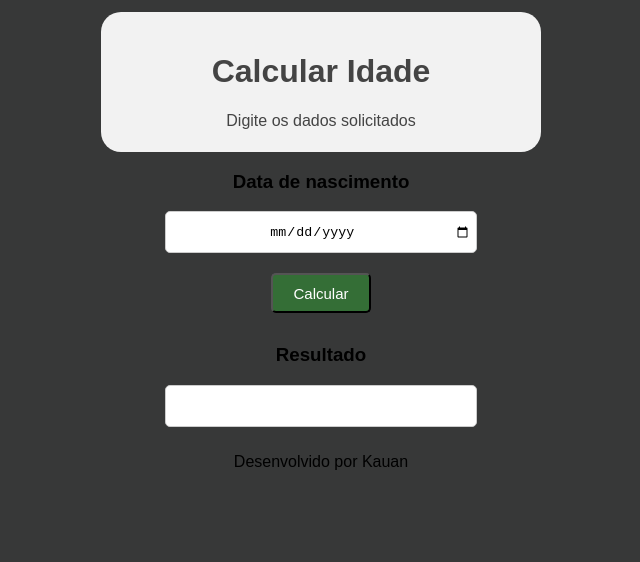
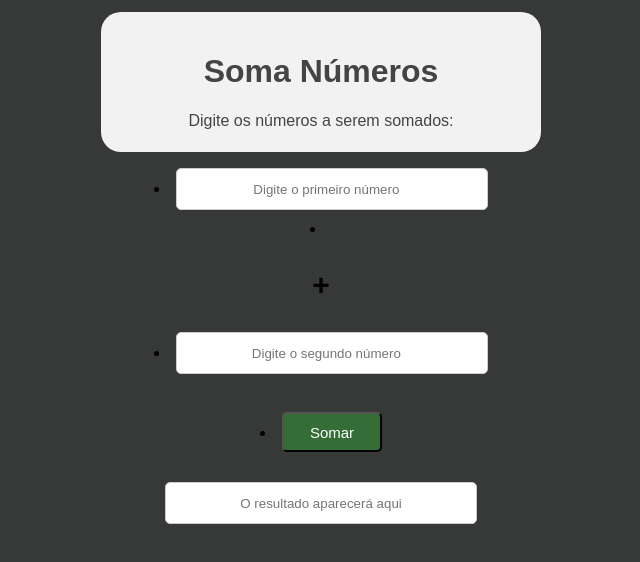
Before and after one commit to kauan-soares/Soma_n-meros, a plain HTML site: page index.html in a window 1280 px wide. Shown: the whole page, without its empty margins (319-959 px from the left). Drawn offline with Linux system fonts and the light colour scheme.

Commit message:
Soma números

```diff
--- a/index.html
+++ b/index.html
@@ -4,24 +4,26 @@
     <meta charset="UTF-8">
     <meta name="viewport" content="width=device-width, initial-scale=1.0">
     <link rel="stylesheet" href="style.css">
-    <title>Calcular Idade</title>
+    <title>Soma Números</title>
 </head>
 <body>
     <header>
-        <h1>Calcular Idade</h1>
-        <p>Digite os dados solicitados</p>
+        <div class="cabecalho">
+         <h1>Soma Números</h1>
+         <p>Digite os números a serem somados:</p>
+         </div>
     </header>
-    <div class="dados">
-        <h3>Data de nascimento</h3>
-        <input type="date" id="dataNascimento">
-        <br>
-        <button id="calcular" onclick="calcularIdade()">Calcular</button>
-        <h3>Resultado</h3>
-        <input type="text" id="resultado" readonly>
-    </div>
-    <footer>
-        <p>Desenvolvido por Kauan</p>
-    </footer>
+        <div class="conteudo">
+            <dl>
+            <li><input type="number" id="num1" placeholder=" Digite o primeiro número"></li>
+            <li><p class="operador"><strong>+</strong></p></li>
+            <li><input type="number" id="num2" placeholder=" Digite o segundo número"></li>
+            <br>
+            <li><button onclick="somaNumeros()">Somar</button></li>
+            <br>
+            <input type="text" id="txtresultado" placeholder="O resultado aparecerá aqui" readonly>
+            </dl>
+        </div>
 <script src="script.js"></script>
 </body>
 </html>
--- a/script.js
+++ b/script.js
@@ -1,16 +1,12 @@
-function calcularIdade() {
-    var dataNascimento = window.document.getElementById("dataNascimento").value
-    var resultado = window.document.getElementById("resultado")
+function somaNumeros(){
 
-    var dtn = new Date(dataNascimento)
-    var hoje = new Date()
-    var idade = Math.floor(
-            Math.ceil(
-                Math.abs( dtn.getTime() - hoje.getTime())
-                / (1000 * 3600 * 24)
-                     ) /365.25
-            )
+    var num1 = window.document.getElementById("num1").value
+    var num2 = window.document.getElementById("num2").value
+    var resultado = window.document.getElementById("txtresultado")
 
-            resultado.value = "A idade é " + idade + " ano(s)"
+    num1 = Number(num1)
+    num2 = Number(num2)
+    var soma = num1 + num2
 
+    resultado.value = soma
 }
```
